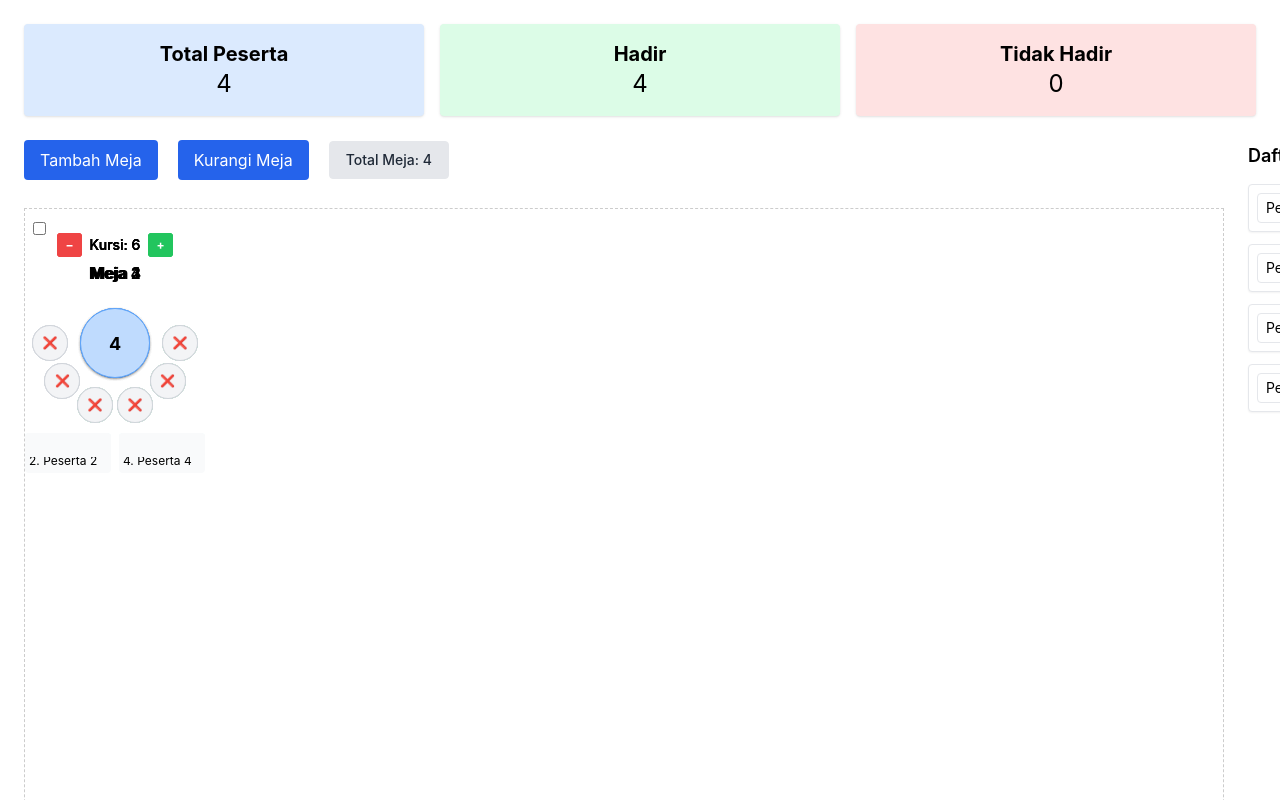
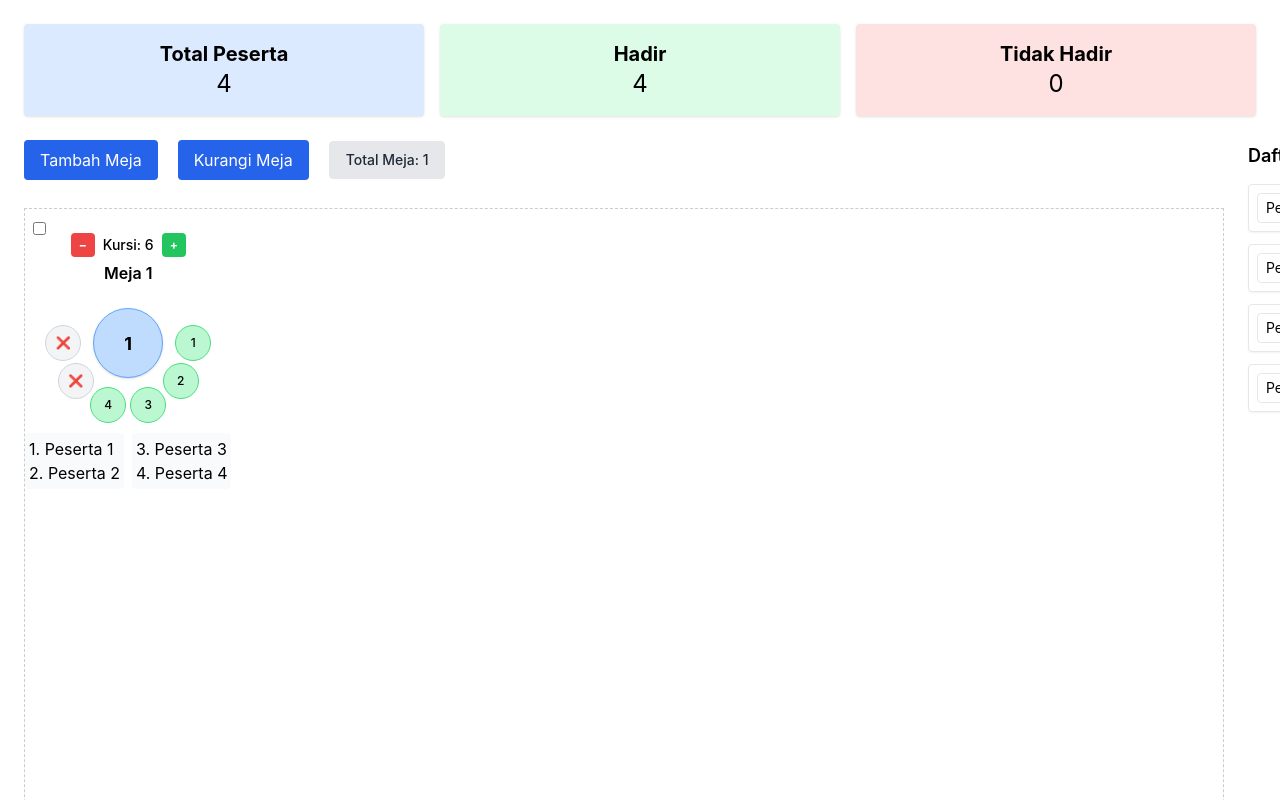
Before and after one commit to AdzS72/react-seat-arrangement-system, a React (Create React App) app: page / in a window 1280 px wide. Shown: the top 800 px of the page. Built offline with nearby package versions, Linux system fonts and the light colour scheme.

Commit message:
Save Data to Local Storage

```diff
--- a/package.json
+++ b/package.json
@@ -8,7 +8,6 @@
     "@testing-library/react": "^16.3.0",
     "@testing-library/user-event": "^13.5.0",
     "react": "^18.2.0",
-    "react-dnd-html5-backend": "^16.0.1",
     "react-dom": "^18.2.0",
     "react-draggable": "^4.4.6",
     "react-router-dom": "^7.6.0",
--- a/src/index.css
+++ b/src/index.css
@@ -19,4 +19,6 @@ code {
 /* Tooltip styling for group-hover */
 .group:hover .group-hover\:block {
     display: block;
+    z-index: 50;
+    position: absolute;
 }
--- a/src/pages/Dashboard.jsx
+++ b/src/pages/Dashboard.jsx
@@ -3,30 +3,51 @@ import Draggable from 'react-draggable';
 
 
 export const Dashboard = () => {
-    const [peserta, setPeserta] = useState([
+    const getInitialPeserta = () => {
+        const saved = localStorage.getItem('peserta');
+        return saved ? JSON.parse(saved) : [
             { nama: 'Peserta 1', hadir: true },
             { nama: 'Peserta 2', hadir: true },
             { nama: 'Peserta 3', hadir: true },
             { nama: 'Peserta 4', hadir: true },
-        // You can add more participants as needed
-    ]);
-
-    const [fixatedPeserta, setFixatedPeserta] = useState([
+        ];
+    };
+    const getInitialFixatedPeserta = () => {
+        const saved = localStorage.getItem('fixatedPeserta');
+        return saved ? JSON.parse(saved) : [
             { nama: 'Peserta 1', hadir: true },
             { nama: 'Peserta 2', hadir: true },
             { nama: 'Peserta 3', hadir: true },
             { nama: 'Peserta 4', hadir: true },
-        // You can add more participants as needed
-    ]);
+        ];
+    };
+    const getInitialMeja = () => {
+        const saved = localStorage.getItem('meja');
+        return saved ? JSON.parse(saved) : 1;
+    };
+    const getInitialTableSeats = (meja) => {
+        const saved = localStorage.getItem('tableSeats');
+        return saved ? JSON.parse(saved) : Array.from({ length: meja }, () => 6);
+    };
+    const getInitialTablePositions = (meja) => {
+        const saved = localStorage.getItem('tablePositions');
+        return saved ? JSON.parse(saved) : Array.from({ length: meja }, () => ({ x: 0, y: 0 }));
+    };
+    const getInitialDragZoneSize = () => {
+        const saved = localStorage.getItem('dragZoneSize');
+        return saved ? JSON.parse(saved) : { width: 1200, height: 900 };
+    };
 
-    const [meja, setMeja] = useState(4);
+    const [meja, setMeja] = useState(getInitialMeja());
+    const [peserta, setPeserta] = useState(getInitialPeserta());
+    const [fixatedPeserta, setFixatedPeserta] = useState(getInitialFixatedPeserta());
     const [tableOrder, setTableOrder] = useState(Array.from({ length: meja }, (_, i) => i));
-    const [tableSeats, setTableSeats] = useState(Array.from({ length: meja }, () => 6));
+    const [tableSeats, setTableSeats] = useState(getInitialTableSeats(meja));
     const [selectedTables, setSelectedTables] = useState([]);
-
-    const [dragZoneSize, setDragZoneSize] = useState({ width: 1200, height: 900 });
     const dragZoneRef = useRef(null);
     const isResizing = useRef(false);
+    const [tablePositions, setTablePositions] = useState(getInitialTablePositions(meja));
+    const [dragZoneSize, setDragZoneSize] = useState(getInitialDragZoneSize());
 
     const total = peserta.length;
     const hadir = peserta.filter(p => p.hadir).length;
@@ -40,10 +61,9 @@ export const Dashboard = () => {
         setFixatedPeserta([...fixatedPeserta, { nama: `Peserta ${fixatedPeserta.length + 1}`, hadir: true }]);
     };
 
-    // Track position for each table
-    const [tablePositions, setTablePositions] = useState(
-        Array.from({ length: meja }, () => ({ x: 0, y: 0 }))
-    );
+    React.useEffect(() => {
+        setFixatedPeserta([...peserta]);
+    }, [peserta]);
 
     // Update positions when meja changes
     React.useEffect(() => {
@@ -89,6 +109,25 @@ export const Dashboard = () => {
             window.removeEventListener('mouseup', handleMouseUp);
         };
     }, []);
+
+    React.useEffect(() => {
+        localStorage.setItem('peserta', JSON.stringify(peserta));
+    }, [peserta]);
+    React.useEffect(() => {
+        localStorage.setItem('fixatedPeserta', JSON.stringify(fixatedPeserta));
+    }, [fixatedPeserta]);
+    React.useEffect(() => {
+        localStorage.setItem('meja', JSON.stringify(meja));
+    }, [meja]);
+    React.useEffect(() => {
+        localStorage.setItem('tableSeats', JSON.stringify(tableSeats));
+    }, [tableSeats]);
+    React.useEffect(() => {
+        localStorage.setItem('tablePositions', JSON.stringify(tablePositions));
+    }, [tablePositions]);
+    React.useEffect(() => {
+        localStorage.setItem('dragZoneSize', JSON.stringify(dragZoneSize));
+    }, [dragZoneSize]);
 
 
     // Update position on drag
@@ -363,15 +402,20 @@ export const Dashboard = () => {
                                                                 onClick={() => {
                                                                     if (peserta) {
                                                                         const pesertaIndex = fixatedPeserta.findIndex(
-                                                                            p => fixatedPeserta && p.nama === peserta.nama
+                                                                            p => p && p.nama === peserta.nama
                                                                         );
+                                                                        console.log("Peserta Index:", pesertaIndex);
+                                                                        console.log("Peserta:", peserta);
+                                                                        console.log("Fixated Peserta:", fixatedPeserta);
+                                                                        if (pesertaIndex !== -1) {
                                                                             toggleHadir(pesertaIndex);
+                                                                        }
                                                                     }
                                                                 }}
                                                             >
                                                                 {peserta ? (
                                                                     <span className="truncate max-w-[80%]">
-                                                                        {idx+1}
+                                                                        {idx + 1}
                                                                     </span>
                                                                 ) : (
                                                                     "❌"
@@ -379,7 +423,7 @@ export const Dashboard = () => {
                                                             </button>
                                                             {/* Tooltip on hover */}
                                                             {peserta && (
-                                                                <div className="absolute left-1/2 -translate-x-1/2 -top-8 z-10 hidden group-hover:block bg-black text-white text-xs rounded px-2 py-1 whitespace-nowrap pointer-events-none">
+                                                                <div className="absolute left-1/2 -translate-x-1/2 -top-8 z-50 hidden group-hover:block bg-black text-white text-xs rounded px-2 py-1 whitespace-nowrap pointer-events-none">
                                                                     {peserta.nama}
                                                                 </div>
                                                             )}
@@ -406,12 +450,12 @@ export const Dashboard = () => {
 
                                         return (
                                             <div className="w-full mt-2 flex flex-row gap-2 justify-center">
-                                                <div className="flex-1 text-xs bg-gray-50 rounded p-1 min-h-[24px]">
+                                                <div className="flex-1 text-s bg-gray-50 rounded p-1 min-h-[24px]">
                                                     {col1.map((p, i) => (
                                                         <div key={i} className="truncate">{p.seat + 1}. {p.nama}</div>
                                                     ))}
                                                 </div>
-                                                <div className="flex-1 text-xs bg-gray-50 rounded p-1 min-h-[24px]">
+                                                <div className="flex-1 text-s bg-gray-50 rounded p-1 min-h-[24px]">
                                                     {col2.map((p, i) => (
                                                         <div key={i} className="truncate">{p.seat + 1}. {p.nama}</div>
                                                     ))}
@@ -449,7 +493,7 @@ export const Dashboard = () => {
                             title="Resize area"
                         >
                             <svg width="18" height="18" viewBox="0 0 18 18" className="opacity-40">
-                                            <path d="M2 16h12M6 12h8M10 8h4" stroke="#888" strokeWidth="2" fill="none"/>
+                                <path d="M2 16h12M6 12h8M10 8h4" stroke="#888" strokeWidth="2" fill="none" />
                             </svg>
                         </div>
                     </div>
```
Also changed, not shown: 1 other file (tests, documents, lock files or other folders). Lines whose indentation alone changed are shown as unchanged.
